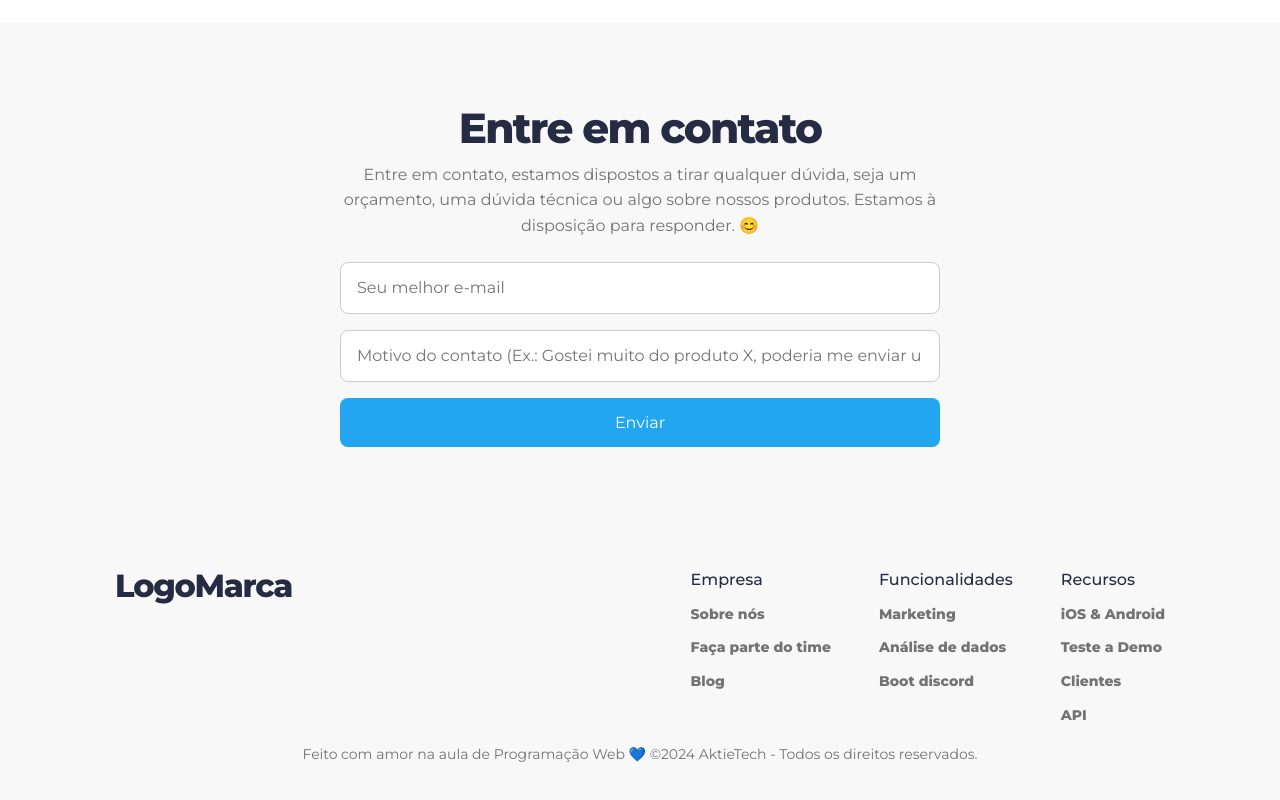
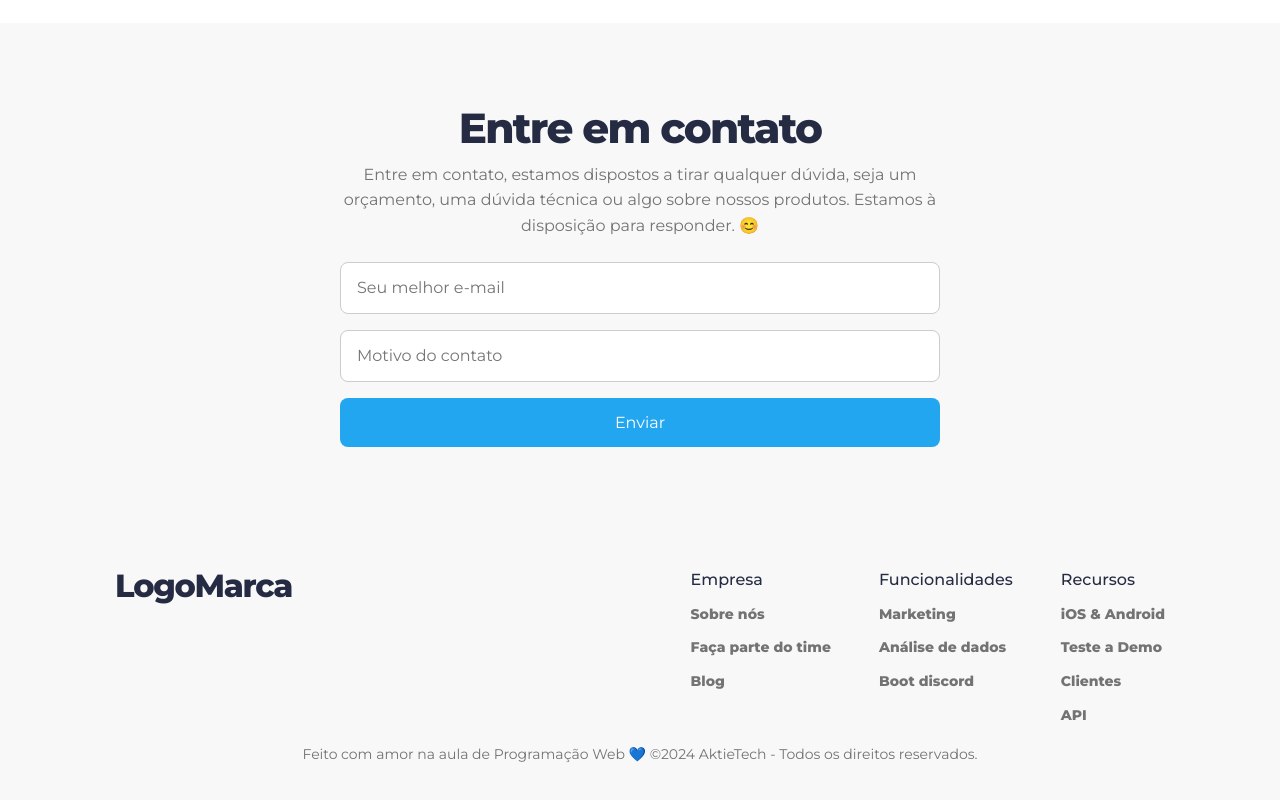
Before and after one commit to Tarsoo/projeto_web_Sandro, a React (Vite) app: page / in a window 1280 px wide. Shown: the part 3327-4127 px from the top of the page. Built offline with nearby package versions, Linux system fonts and the light colour scheme.

Commit message:
nova alteracao da senEmail e da contactForm

```diff
--- a/src/components/ContactForm.tsx
+++ b/src/components/ContactForm.tsx
@@ -14,6 +14,7 @@ export default function ContactForm() {
       const response = await fetch('/.netlify/functions/sendEmail', {
         method: 'POST',
         headers: {
+          'Authorization': `Bearer ${import.meta.env.VITE_AUTH_TOKEN}`,
           'Content-Type': 'application/json',
         },
         body: JSON.stringify({
@@ -56,7 +57,7 @@ export default function ContactForm() {
         />
         <input
           type="text"
-          placeholder="Motivo do contato (Ex.: Gostei muito do produto X, poderia me enviar um orçamento?)"
+          placeholder="Motivo do contato"
           className="border border-gray-300 rounded p-2"
           required
           value={mensagem}
```
Also changed, not shown: 1 other file (tests, documents, lock files or other folders).
